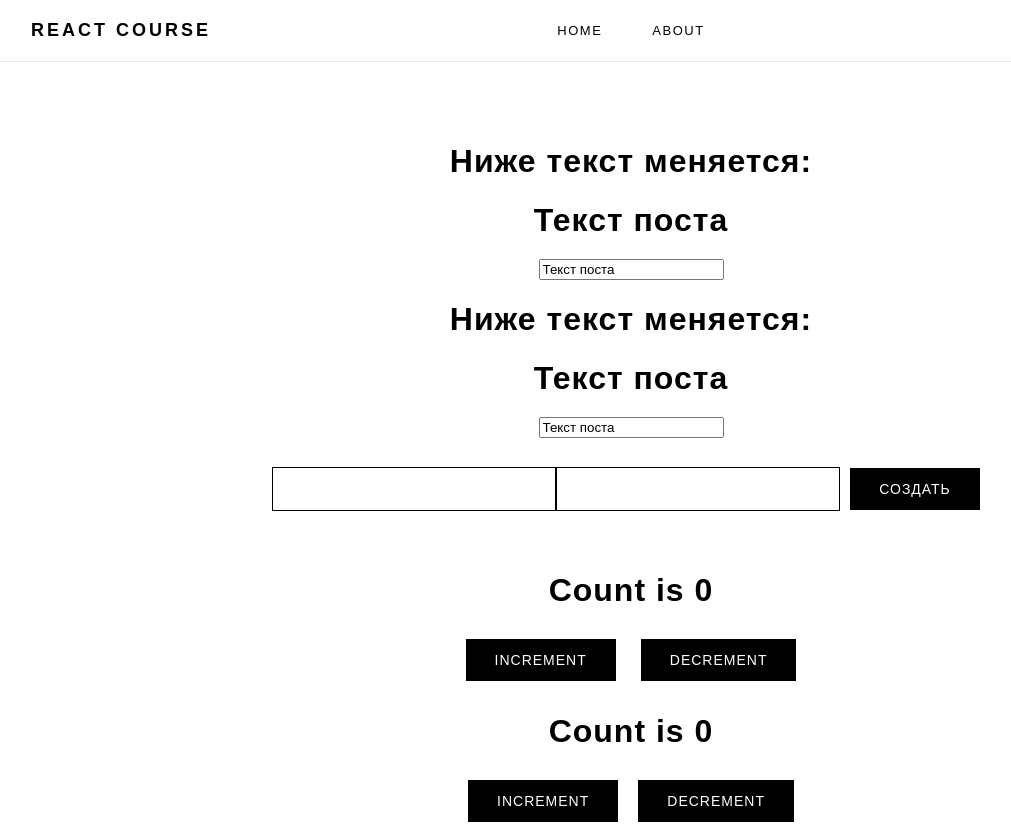
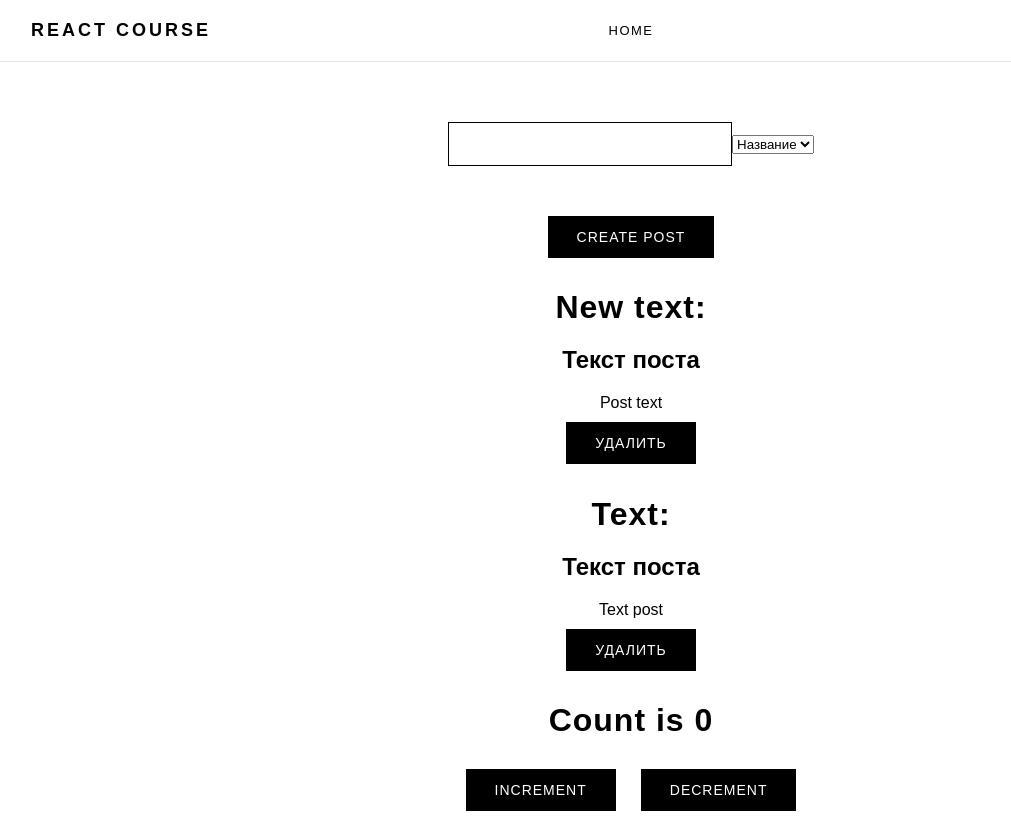
Before and after one commit to Pr0stk/react-course, a React (Create React App) app: page / in a window 1280 px wide. Shown: the top 824 px of the page, without its empty margins (9-1020 px from the left). Built offline with nearby package versions, Linux system fonts and the light colour scheme.

Commit message:
added a modal window + filter and optimization

```diff
--- a/src/App.js
+++ b/src/App.js
@@ -1,38 +1,64 @@
 import './styles/App.css';
-import React from 'react';
+import React, { useMemo } from 'react';
 import Counter from './components/Counter';
 import ClassCounter from './components/ClassCounter';
 import Header from './components/Header';
 import PostList from './components/PostList';
+import PostForm from './components/PostForm';
+import MySelect from './components/UI/Select/MySelect.jsx';
 import MyButton from './components/UI/Button/MyButton.jsx';
 import MyInput from './components/UI/Input/MyInput.jsx';
+import PostFilter from './components/PostFilter.jsx';
+import MyModal from './components/UI/MyModal/MyModal.jsx';
 
 function App() {
   const [posts, setPosts] = React.useState([
-    { id: 1, title: "Ниже текст меняется:" },
-    { id: 2, title: "Ниже текст меняется:" },
+    { id: 1, title: "New text:", body: "Post text" },
+    { id: 2, title: "Text:", body: "Text post" },
   ]);
-  const [title, setTitle] = React.useState("");
+  const [post, setPost] = React.useState({ title: "", body: "" });
+  const [filter, setFilter] = React.useState({sort: "title", query: ""});
+  const [modal, setModal] = React.useState(false);
 
-  const bodyInputRef = React.useRef();
+  const sortedPosts = useMemo(() => {
+    if (filter.PostListsort) {
+      return [...posts].sort((a, b) =>
+        a[filter.PostListsort].localeCompare(b[filter.PostListsort])
+      );
+    }
+    return posts;
+  }, [filter.PostListsort, posts]);
 
-  const addNewPost = (e) => {
-    e.preventDefault();
-    console.log(setTitle);
-    console.log(bodyInputRef.current.value);
-  }
+  const sortedAndSearchedPosts = useMemo(() => {
+    if (filter.query) {
+      return sortedPosts.filter(post =>
+        post.title.toLowerCase().includes(filter.query.toLowerCase())
+      );
+    }
+    return sortedPosts;
+  }, [filter.query, sortedPosts]);
+
+  const createPost = (newPost) => {
+    setPosts([...posts, newPost]);
+    setModal(false);
+  };
+
+  const removePost = (post) => {
+    setPosts(posts.filter(p => p.id !== post.id));
+  };
+
 
   return (
     <>
       <Header />
       <div className="App">
-      <PostList posts={posts} />
+        <PostFilter filter={filter} setFilter={setFilter} />
+        <MyButton onClick={() => setModal(true)}>Create post</MyButton>
       <div className="counter">
-        <form>
-          <MyInput type="text" onChange={e => setTitle(e.target.value)} value={title} />
-          <MyInput ref = {bodyInputRef} type="text" />
-          <MyButton onClick = {addNewPost}>Создать</MyButton>
-        </form>
+        <MyModal isOpen={modal} close={() => setModal(false)}>
+          <PostForm create={createPost} />
+        </MyModal>
+      <PostList remove = {removePost} posts = {sortedAndSearchedPosts} />
       </div>
       <Counter />
       <ClassCounter />
--- a/src/components/Header.jsx
+++ b/src/components/Header.jsx
@@ -8,8 +8,7 @@ export default function Header() {
       <div className="header__logo">REACT COURSE</div>
 
       <nav className="header__nav">
-        <a href="#">Home</a>
-        <a href="#">About</a>
+        <a href="">Home</a>
       </nav>
     </header>
   );
--- /dev/null
+++ b/src/components/PostFilter.jsx
@@ -0,0 +1,24 @@
+import React from "react"
+import MySelect from './UI/Select/MySelect.jsx';
+import MyInput from './UI/Input/MyInput.jsx';
+
+export default function PostFilter({filter, setFilter}) {
+    return (
+        <div>
+          <MyInput
+            value={filter.query}
+            onChange={e => setFilter({...filter, query: e.target.value})}
+            type="text"
+          />
+          <MySelect
+            value={filter.sort}
+            onChange={sortPosts => setFilter({...filter, sort: sortPosts})}
+            defaultValue = "Сортировка"
+            options={[
+              { value: "title", name: "Название" },
+              { value: "body", name: "Текст" },
+            ]}
+          />
+        </div>
+    )
+}
--- /dev/null
+++ b/src/components/PostForm.jsx
@@ -0,0 +1,31 @@
+import MyButton from './UI/Button/MyButton.jsx';
+import MyInput from './UI/Input/MyInput.jsx';
+import React from "react";
+
+export default function PostForm({create}) {
+    const [post, setPost] = React.useState({ title: "", body: "" });
+
+    const addNewPost = (e) => {
+        e.preventDefault();
+        const newPosts = { ...post, id: Date.now()}
+        create(newPosts);
+        setPost({title: "", body: ""});
+      }
+
+    return (
+        <form>
+          <MyInput
+            type="text"
+            onChange={e => setPost({...post, title: e.target.value})}
+            value={post.title}
+          />
+          <MyInput
+            value = {post.body}
+            onChange={e => setPost({...post, body: e.target.value})}
+            type="text"
+          />
+          <MyButton onClick = {addNewPost}>Создать</MyButton>
+        </form>
+    )
+
+}
--- a/src/components/PostItem.jsx
+++ b/src/components/PostItem.jsx
@@ -7,8 +7,11 @@ export default function PostItem(props) {
   return (
     <div>
         <h1>{props.post.title}</h1>
-        <h1>{value}</h1>
-        <input type="text" value={value} onChange={(e) => setValue(e.target.value)} />
+        <h2>{value}</h2>
+        <div>{props.post.body}</div>
+        <div>
+          <button onClick={() => props.remove(props.post)}>Удалить</button>
+        </div>
     </div>
   );
 }
--- a/src/components/PostList.jsx
+++ b/src/components/PostList.jsx
@@ -1,11 +1,18 @@
 import React from "react"
 import PostItem from "./PostItem"
 
-export default function PostList({posts}) {
+export default function PostList({posts, remove}) {
+    if (!posts.length) {
+        return (
+            <div>
+                <h1>No posts</h1>
+            </div>
+        )
+    }
     return (
         <div>
             {posts.map(post => (
-      <PostItem key={post.id} post={post} />
+      <PostItem remove={remove} key={post.id} post={post} />
         ))}
         </div>
     )
--- a/src/components/UI/Button/MyButton.jsx
+++ b/src/components/UI/Button/MyButton.jsx
@@ -1,9 +1,9 @@
 import React from "react"
 import classes from "./MyButton.module.css";
 
-const MyButton = ({props, children}) => {
+const MyButton = ({ children, ...props}) => {
     return (
-        <button className={classes.myBtn}>
+        <button {...props} className={classes.myBtn}>
             {children}
         </button>
     )
--- /dev/null
+++ b/src/components/UI/MyModal/MyModal.jsx
@@ -0,0 +1,24 @@
+import React from "react"
+import cl from "./MyModal.module.css";
+
+
+export default function MyModal({ children, isOpen, close }) {
+    const rootClasses = [cl.modal];
+
+    if (isOpen) {
+      rootClasses.push(cl.modal__open);
+    }
+
+    return (
+      <div className={rootClasses.join(" ")}>
+        <div className={cl.modal__overlay} onClick={close}></div>
+
+        <div
+          className={cl.modal__content}
+          onClick={(e) => e.stopPropagation()}
+        >
+          {children}
+        </div>
+      </div>
+    );
+  }
--- /dev/null
+++ b/src/components/UI/MyModal/MyModal.module.css
@@ -0,0 +1,52 @@
+.modal {
+    position: fixed;
+    top: 0;
+    left: 0;
+    width: 100%;
+    height: 100%;
+    display: none;
+    justify-content: center;
+    align-items: center;
+    z-index: 1000;
+    font-family: "Helvetica Neue", Arial, sans-serif;
+  }
+
+  .modal__open {
+    display: flex;
+  }
+
+  .modal__overlay {
+    position: absolute;
+    width: 100%;
+    height: 100%;
+    background: rgba(0, 0, 0, 0.75);
+    backdrop-filter: blur(4px);
+  }
+
+  .modal__content {
+    position: relative;
+    background: #ffffff;
+    padding: 40px;
+    width: 400px;
+    max-width: 90%;
+    border-radius: 0;
+
+    box-shadow: 0 10px 40px rgba(0, 0, 0, 0.3);
+
+    color: #000;
+    text-transform: uppercase;
+    letter-spacing: 1px;
+
+    animation: modalFade 0.2s ease;
+  }
+
+  @keyframes modalFade {
+    from {
+      opacity: 0;
+      transform: translateY(10px) scale(0.98);
+    }
+    to {
+      opacity: 1;
+      transform: translateY(0) scale(1);
+    }
+  }
--- /dev/null
+++ b/src/components/UI/Select/MySelect.jsx
@@ -0,0 +1,10 @@
+export default function MySelect({options, defaultValue, value, onChange}) {
+
+    return (
+        <select value = {value} onChange = {event => onChange(event.target.value)}>
+            {options.map(option => (
+                <option key = {option.value} value={option.value}>{option.name}</option>
+            ))}
+        </select>
+    )
+}
```
